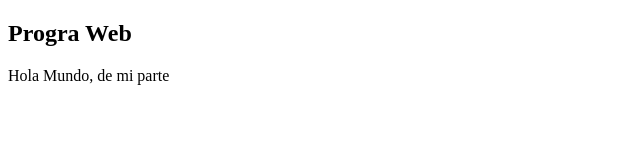
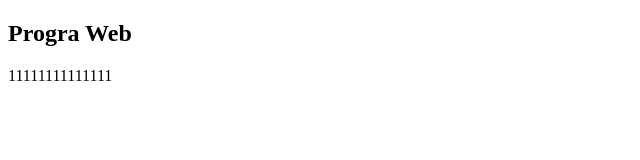
Before and after one commit to JVA511/Repaso_git, a plain HTML site: page index.html in a window 1280 px wide. Shown: the full height of the page, 0-640 px from the left. Drawn offline with Linux system fonts and the light colour scheme.

Commit message:
cambio en el div conflicto

```diff
--- a/index.html
+++ b/index.html
@@ -8,6 +8,6 @@
 </head>
 <body>
     <h2>Progra Web</h2>
-    <div>Hola Mundo, de mi parte</div>
+    <div>11111111111111</div>
 </body>
 </html>
```
